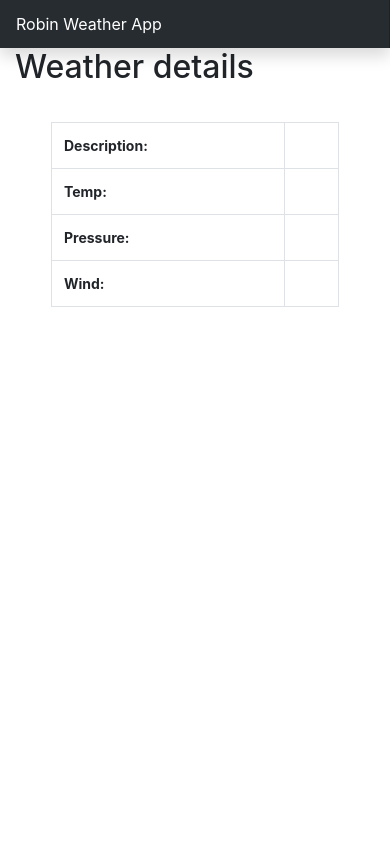
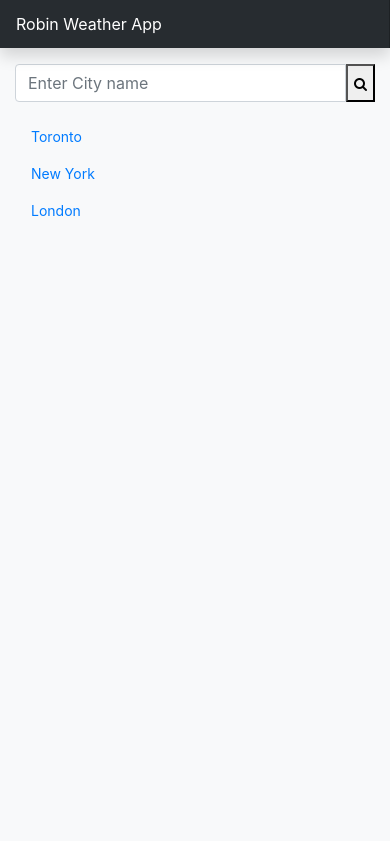
Before and after one commit to rswalm/robin-weather-app, a plain HTML site: page index.html in a window 390 px wide. Shown: the top 841 px of the page. Drawn offline with Linux system fonts and the light colour scheme.

Commit message:
changes made to make responsive

```diff
--- a/index.html
+++ b/index.html
@@ -57,7 +57,7 @@
 
     <div class="container-fluid">
         <div class="row">
-            <nav id="sidebarMenu" class="col-md-3 col-lg-2 d-md-block bg-light sidebar collapse">
+            <nav id="sidebarMenu" class="col-md-3 col-lg-2 d-md-block bg-light">
                 <div class="sidebar-sticky pt-3">
                     <ul class="nav flex-column">
                         <li class="nav-item">
```
